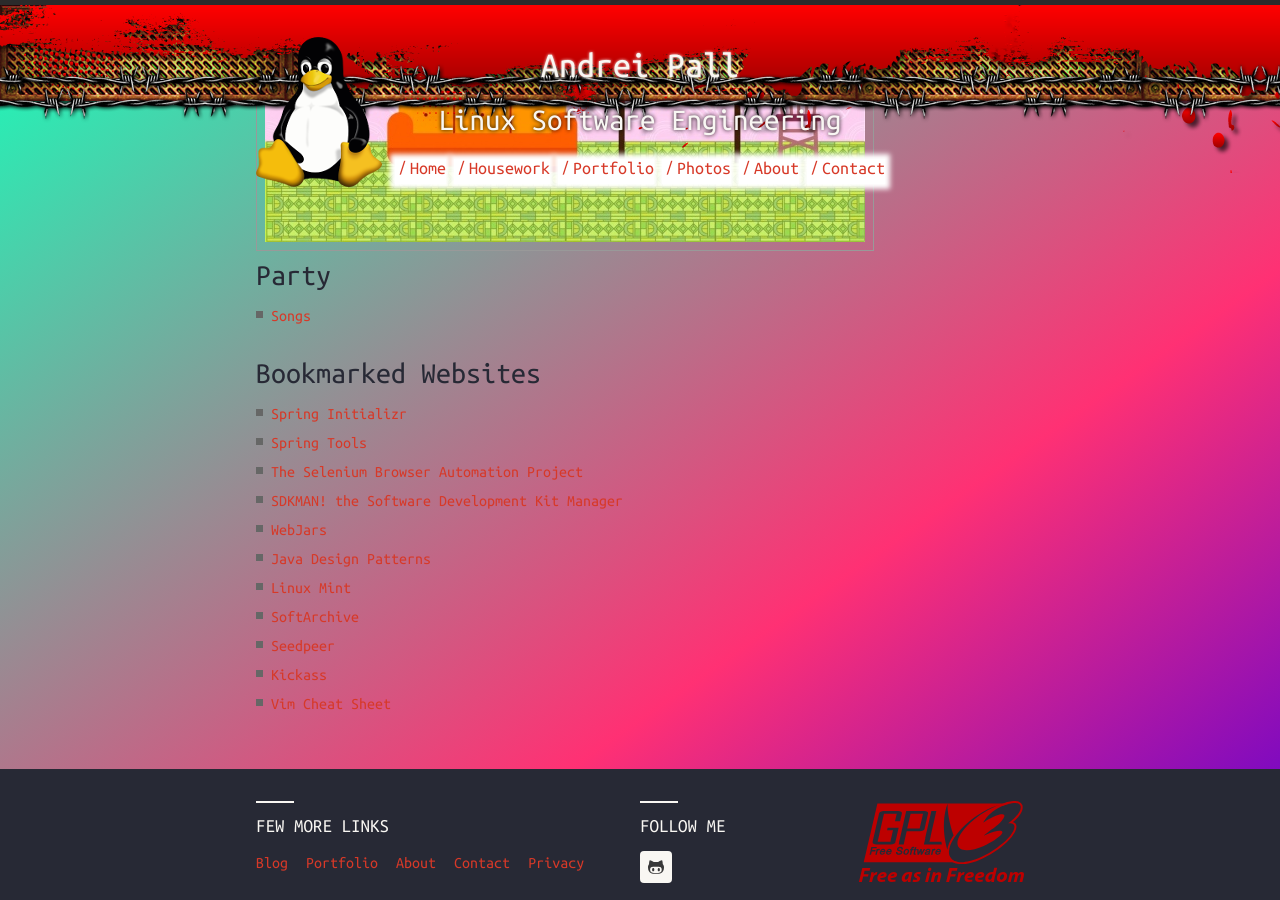
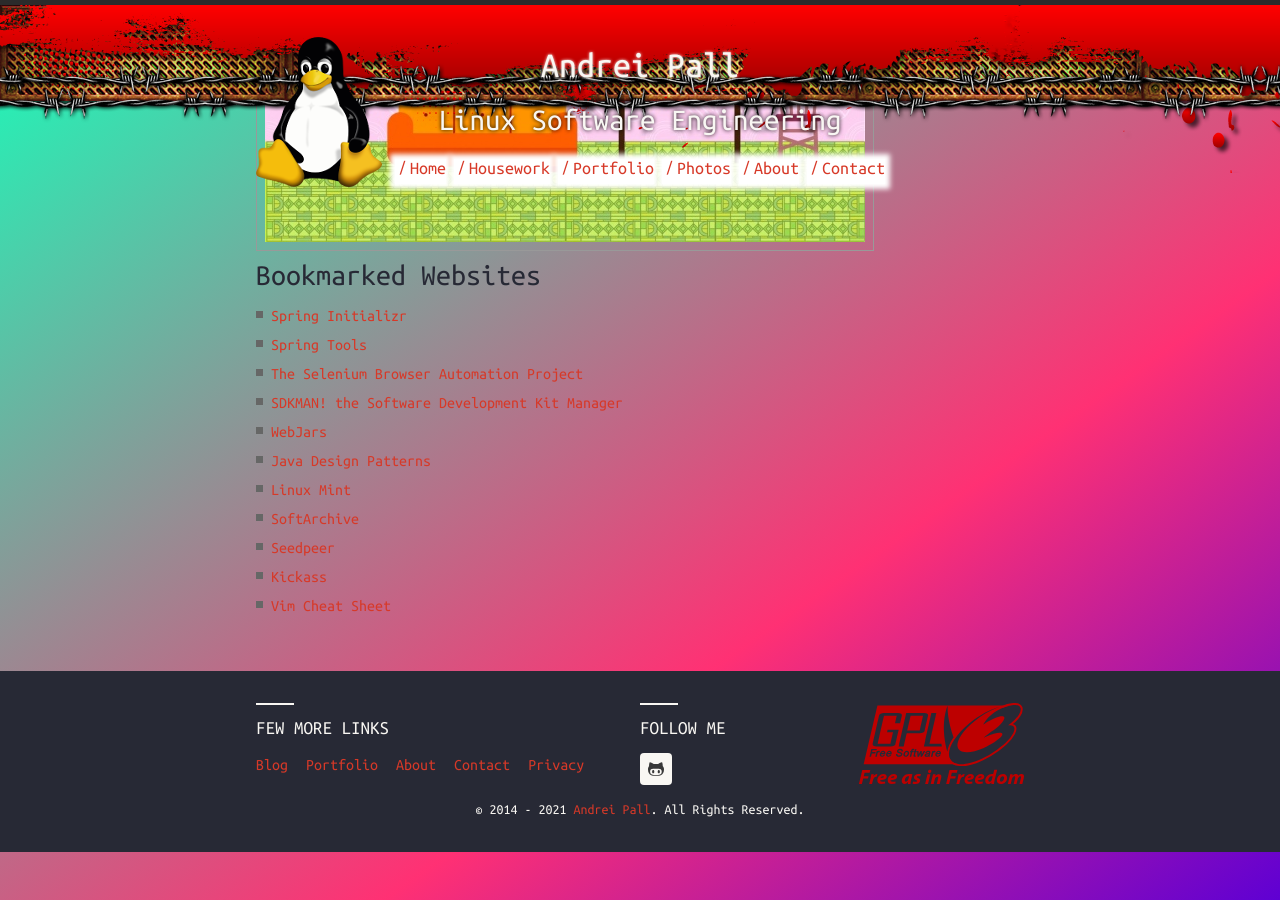
Before and after one commit to andreipall/andreipall.github.io, a Jekyll site: the page built from housework.html, in a window 1280 px wide and 900 px high, scrolled down 1222 px. Built offline with Jekyll 4.4.1, drawn with Linux system fonts in a browser that asks for light colours; comment, search, counter and statistics services are not loaded.

Commit message:
Update housework.html

```diff
--- a/housework.html
+++ b/housework.html
@@ -12,10 +12,6 @@
   		{% endfor %}
 		</ul>
 		<img id="house" src="/assets/img/room.jpg" />
-        	<h3>Party</h3>
-		<ul>
-		<li><a href="{{ '/party' | prepend: site.url }}">Songs</a></li>
-		</ul>
 		<h3>Bookmarked Websites</h3>
 		<ul>
 		<li><a rel="nofollow" href="https://start.spring.io" target="_blank">Spring Initializr</a></li>
```
